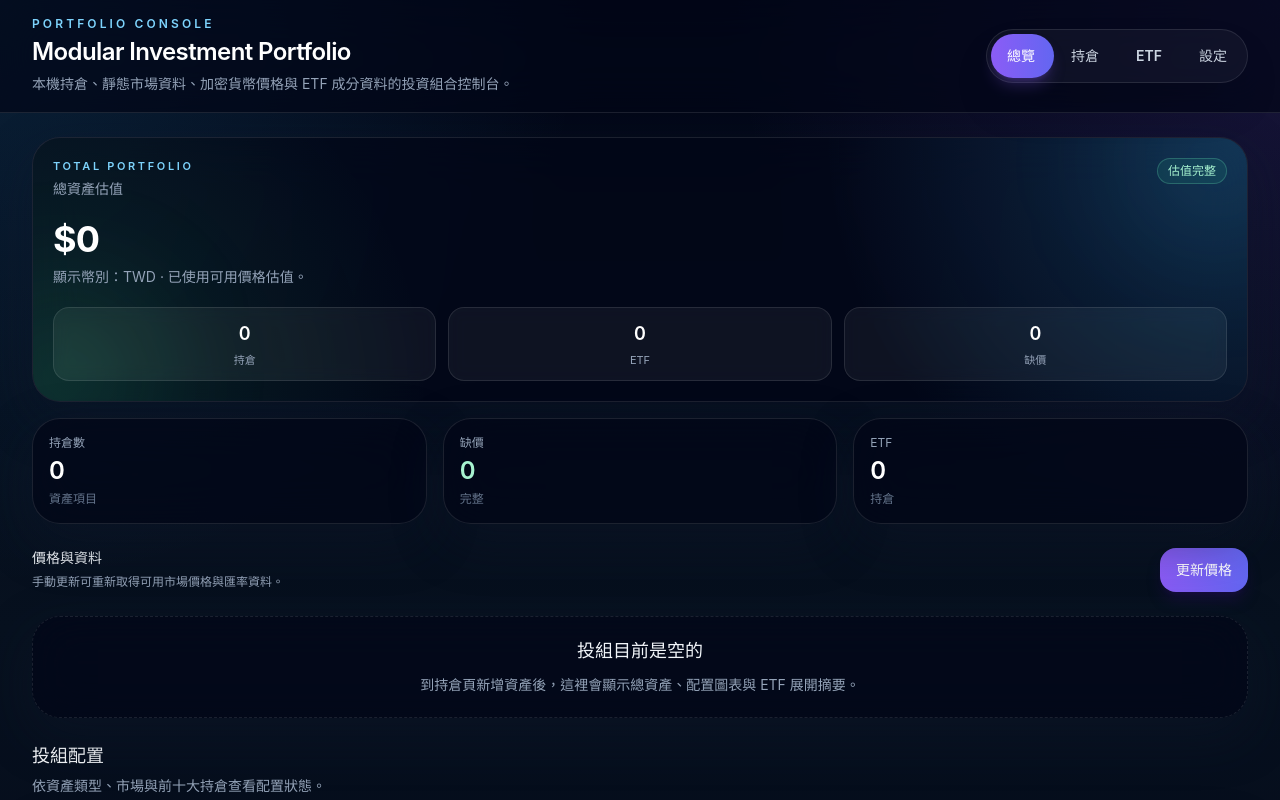
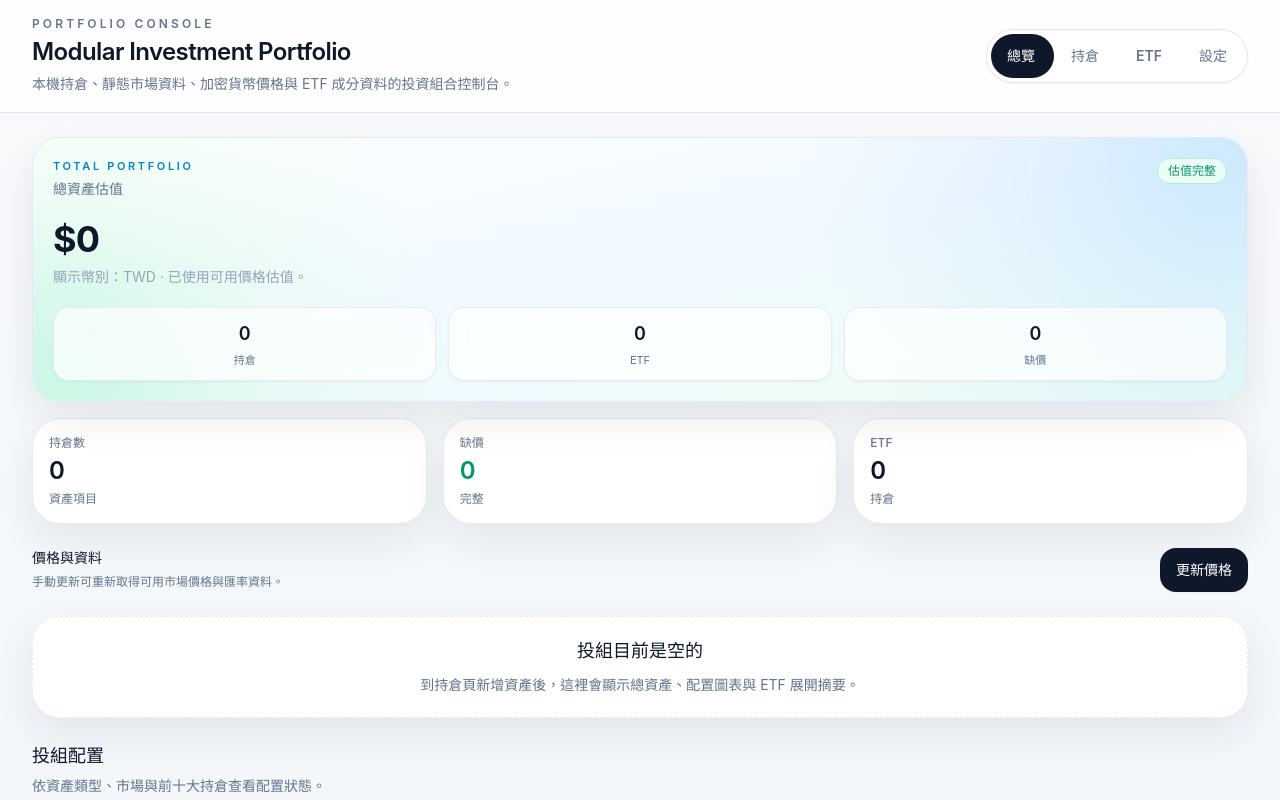
Before and after one commit to Sean11231123/investment-portfolio, a React (Vite) app: page / in a window 1280 px wide. Shown: the top 800 px of the page. Built offline with nearby package versions, Linux system fonts and the light colour scheme; no server answers.

Commit message:
WIP light theme experiment

```diff
--- a/src/components/Layout.tsx
+++ b/src/components/Layout.tsx
@@ -17,17 +17,16 @@ const navItems: Array<{ key: PageKey; label: string }> = [
 
 export function Layout({ activePage, onNavigate, children }: LayoutProps) {
   return (
-    <div className="min-h-screen bg-[radial-gradient(circle_at_top_left,rgba(56,189,248,0.14),transparent_32%),radial-gradient(circle_at_top_right,rgba(139,92,246,0.16),transparent_30%),linear-gradient(180deg,#020617_0%,#07111f_48%,#020617_100%)] text-slate-100">
-      <header className="sticky top-0 z-30 border-b border-white/10 bg-slate-950/70 backdrop-blur-xl">
+    <div className="min-h-screen bg-[linear-gradient(180deg,#f8fafc_0%,#f1f5f9_100%)] text-slate-900">
+      <header className="sticky top-0 z-30 border-b border-slate-200 bg-white/80 backdrop-blur-xl">
         <div className="mx-auto flex max-w-7xl flex-col gap-3 px-4 py-3 sm:px-6 sm:py-4 lg:flex-row lg:items-center lg:justify-between lg:px-8">
           <div className="min-w-0">
-            <p className="text-[11px] font-semibold uppercase tracking-[0.26em] text-sky-300 sm:text-xs">
+            <p className="text-[11px] font-semibold uppercase tracking-[0.26em] text-slate-500 sm:text-xs">
               Portfolio Console
             </p>
-            <h1 className="mt-1 truncate text-lg font-semibold tracking-tight text-white sm:text-2xl">
-              Modular Investment Portfolio
+            <h1 className="mt-1 truncate text-lg font-semibold tracking-tight text-slate-900 sm:text-2xl">              Modular Investment Portfolio
             </h1>
-            <p className="mt-1 hidden max-w-2xl text-sm leading-6 text-slate-400 sm:block">
+            <p className="mt-1 hidden max-w-2xl text-sm leading-6 text-slate-500 sm:block">
               本機持倉、靜態市場資料、加密貨幣價格與 ETF 成分資料的投資組合控制台。
             </p>
           </div>
@@ -46,7 +45,7 @@ export function Layout({ activePage, onNavigate, children }: LayoutProps) {
       </main>
 
       <div className="fixed inset-x-0 bottom-0 z-40 px-3 pb-[calc(env(safe-area-inset-bottom)+0.65rem)] sm:hidden">
-        <div className="mx-auto max-w-md rounded-[1.75rem] border border-white/10 bg-slate-950/85 p-1.5 shadow-[0_20px_70px_rgba(0,0,0,0.55)] backdrop-blur-xl">
+        <div className="mx-auto max-w-md rounded-[1.75rem] border border-slate-200 bg-white/95 p-1.5 shadow-[0_18px_40px_rgba(15,23,42,0.10)] backdrop-blur-xl">
           <NavPill activePage={activePage} onNavigate={onNavigate} variant="mobile" />
         </div>
       </div>
@@ -75,16 +74,16 @@ function NavPill({
   return (
     <nav
       className={`relative grid-cols-4 gap-1 ${isMobile
-          ? "grid rounded-[1.45rem] bg-white/[0.04] p-1"
-          : "rounded-full border border-white/10 bg-white/[0.04] p-1 shadow-2xl shadow-black/20"
-        } ${className}`}
+        ? "grid rounded-[1.45rem] bg-slate-100 p-1"
+        : "rounded-full border border-slate-200 bg-white p-1 shadow-sm"
+      } ${className}`}
       aria-label="主選單"
     >
       <div
         aria-hidden="true"
         className={`absolute left-1 top-1 h-[calc(100%-0.5rem)] transition-transform duration-300 ease-out ${isMobile
-            ? "rounded-[1.15rem] bg-white shadow-lg shadow-sky-950/20"
-            : "rounded-full bg-gradient-to-r from-violet-500 to-indigo-500 shadow-lg shadow-violet-500/25"
+          ? "rounded-[1.15rem] bg-slate-900 shadow-sm"
+          : "rounded-full bg-slate-900 shadow-sm"
           }`}
         style={{
           width: `calc((100% - 0.5rem) / ${navItems.length})`,
@@ -102,10 +101,8 @@ function NavPill({
             onClick={() => onNavigate(item.key)}
             className={`relative z-10 rounded-full px-2 py-2 text-xs font-semibold transition-colors duration-300 ease-out focus:outline-none focus:ring-2 focus:ring-sky-400/70 sm:px-4 sm:text-sm ${isMobile ? "min-h-12" : "min-h-11"
               } ${active
-                ? isMobile
-                  ? "text-slate-950"
-                  : "text-white"
-                : "text-slate-300 hover:text-white"
+                 ? "text-white"
+                 : "text-slate-500 hover:text-slate-900"
               }`}
           >
             {item.label}
--- a/src/components/SummaryCards.tsx
+++ b/src/components/SummaryCards.tsx
@@ -63,18 +63,18 @@ function PortfolioHeroCard({
   isPartial: boolean;
 }) {
   return (
-    <AppCard className="relative overflow-hidden">
-      <div className="pointer-events-none absolute inset-0 bg-[radial-gradient(circle_at_top_right,rgba(56,189,248,0.20),transparent_34%),radial-gradient(circle_at_bottom_left,rgba(74,222,128,0.13),transparent_32%)]" />
-      <div className="pointer-events-none absolute -right-14 -top-16 h-44 w-44 rounded-full bg-sky-400/10 blur-3xl" />
-      <div className="pointer-events-none absolute -bottom-16 -left-14 h-44 w-44 rounded-full bg-emerald-400/10 blur-3xl" />
+    <AppCard className="relative overflow-hidden bg-gradient-to-br from-white via-sky-50 to-emerald-50">
+      <div className="pointer-events-none absolute inset-0 bg-[radial-gradient(circle_at_top_right,rgba(147,197,253,0.28),transparent_36%),radial-gradient(circle_at_bottom_left,rgba(187,247,208,0.38),transparent_34%)]" />
+      <div className="pointer-events-none absolute -right-14 -top-16 h-44 w-44 rounded-full bg-sky-200/40 blur-3xl" />
+      <div className="pointer-events-none absolute -bottom-16 -left-14 h-44 w-44 rounded-full bg-emerald-200/45 blur-3xl" />
 
       <div className="relative">
         <div className="flex items-start justify-between gap-3">
           <div>
-            <p className="text-[11px] font-semibold uppercase tracking-[0.24em] text-sky-300">
+            <p className="text-[11px] font-semibold uppercase tracking-[0.24em] text-sky-600">
               Total Portfolio
             </p>
-            <p className="mt-1 text-sm text-slate-400">總資產估值</p>
+            <p className="mt-1 text-sm text-slate-500">總資產估值</p>
           </div>
 
           <AppBadge tone={isPartial ? "warning" : "success"}>
@@ -83,7 +83,7 @@ function PortfolioHeroCard({
         </div>
 
         <div className="mt-5">
-          <p className="break-words text-3xl font-bold tracking-tight text-white sm:text-4xl">
+          <p className="break-words text-3xl font-bold tracking-tight text-slate-900 sm:text-4xl">
             {totalValueText}
           </p>
           <p className="mt-2 text-sm text-slate-400">
@@ -112,11 +112,11 @@ function HeroMetric({
   highlight?: boolean;
 }) {
   return (
-    <div className="rounded-2xl border border-white/10 bg-white/[0.055] px-3 py-3 text-center backdrop-blur">
-      <p className={`text-lg font-semibold ${highlight ? "text-amber-200" : "text-white"}`}>
+    <div className="rounded-2xl border border-slate-200/80 bg-white/70 px-3 py-3 text-center shadow-sm backdrop-blur">
+      <p className={`text-lg font-semibold ${highlight ? "text-amber-600" : "text-slate-900"}`}>
         {value}
       </p>
-      <p className="mt-1 text-[11px] text-slate-400">{label}</p>
+      <p className="mt-1 text-[11px] text-slate-500">{label}</p>
     </div>
   );
 }
@@ -134,14 +134,14 @@ function CompactSummaryCard({
 }) {
   const valueTone =
     tone === "success"
-      ? "text-emerald-200"
+      ? "text-emerald-600"
       : tone === "warning"
-        ? "text-amber-200"
-        : "text-white";
+        ? "text-amber-600"
+        : "text-slate-900";
 
   return (
     <AppCard className="px-3 py-3 sm:px-4 sm:py-4">
-      <p className="text-[11px] text-slate-400 sm:text-xs">{label}</p>
+      <p className="text-[11px] font-medium text-slate-500 sm:text-xs">{label}</p>
       <p className={`mt-1 break-words text-xl font-semibold sm:text-2xl ${valueTone}`}>
         {value}
       </p>
--- a/src/components/ui.tsx
+++ b/src/components/ui.tsx
@@ -22,31 +22,32 @@ type AppBadgeProps = {
 };
 
 export const appSurface =
-  "border border-white/10 bg-slate-950/70 shadow-[0_18px_50px_rgba(15,23,42,0.42)] backdrop-blur-xl";
-export const appMutedSurface = "border border-white/10 bg-white/[0.055] backdrop-blur";
+  "border border-slate-200/80 bg-white shadow-[0_16px_40px_rgba(15,23,42,0.08)]";
+export const appMutedSurface = "border border-slate-200/80 bg-slate-50";
 export const appInput =
-  "rounded-2xl border border-white/10 bg-[#081126] px-3 py-2 text-sm text-slate-100 outline-none transition placeholder:text-slate-500 focus:border-violet-300/70 focus:ring-2 focus:ring-violet-500/30 disabled:cursor-not-allowed disabled:opacity-60";
-export const appTableHeader = "bg-white/[0.04] text-left text-xs uppercase tracking-wide text-slate-400";
-export const appTableRow = "border-t border-white/10 hover:bg-white/[0.04]";
+  "rounded-2xl border border-slate-200 bg-white px-3 py-2 text-sm text-slate-900 outline-none transition placeholder:text-slate-400 focus:border-slate-400 focus:ring-2 focus:ring-slate-300/60 disabled:cursor-not-allowed disabled:opacity-60";
+export const appTableHeader =
+  "bg-slate-50 text-left text-xs uppercase tracking-wide text-slate-500";
+export const appTableRow = "border-t border-slate-200 hover:bg-slate-50/80";
 export const chartTooltipStyle = {
-  backgroundColor: "#111a35",
-  border: "1px solid rgba(255,255,255,0.14)",
+  backgroundColor: "#ffffff",
+  border: "1px solid rgba(226,232,240,1)",
   borderRadius: "16px",
-  color: "#f8fafc",
-  boxShadow: "0 20px 60px rgba(0,0,0,0.35)",
+  color: "#0f172a",
+  boxShadow: "0 18px 40px rgba(15,23,42,0.10)",
 };
-export const chartGridColor = "rgba(148, 163, 184, 0.18)";
-export const chartTextColor = "#94a3b8";
+export const chartGridColor = "rgba(148, 163, 184, 0.22)";
+export const chartTextColor = "#64748b";
 export const chartColors = [
-  "#38bdf8cc", // 亮天藍 (Sky 400) - 增加對比
-  "#4ade80cc", // 薄荷綠 (Green 400) - 視覺最舒適
-  "#fbbf24cc", // 暖金黃 (Amber 400) - 強力跳色
-  "#22d3eecc", // 清爽青 (Cyan 400)
-  "#fb7185cc", // 柔玫瑰 (Rose 400) - 作為亮點
-  "#818cf8cc", // 淡靛藍 (Indigo 400) - 與背景呼應但不重疊
-  "#f97316cc", // 活力橘 (Orange 500)
-  "#2dd4bfcc", // 翠綠藍 (Teal 400)
-  "#e2e8f0cc", // 霧白 (Slate 200) - 用於次要數據，極高對比
+  "#6b7280", // 柔灰
+  "#93c5fd", // 淺藍
+  "#fdba74", // 淺橘
+  "#bef264", // 淺綠
+  "#fca5a5", // 淺紅
+  "#67e8f9", // 淺青
+  "#c4b5fd", // 淺紫
+  "#5eead4", // 淺綠藍
+  "#d1d5db", // 淺灰
 ];
 
 export function AppCard({ children, className = "", padded = true }: AppCardProps) {
@@ -66,12 +67,12 @@ export function AppButton({
 }: AppButtonProps) {
   const variants = {
     primary:
-      "bg-gradient-to-r from-violet-500 to-indigo-500 text-white shadow-lg shadow-violet-950/40 hover:from-violet-400 hover:to-indigo-400",
+      "bg-slate-900 text-white shadow-sm hover:bg-slate-800",
     secondary:
-      "border border-white/10 bg-white/[0.06] text-slate-100 hover:bg-white/[0.1]",
+      "border border-slate-200 bg-white text-slate-700 hover:bg-slate-50",
     danger:
-      "border border-rose-300/25 bg-rose-500/10 text-rose-200 hover:bg-rose-500/20",
-    ghost: "text-slate-300 hover:bg-white/[0.06]",
+      "border border-rose-200 bg-rose-50 text-rose-600 hover:bg-rose-100",
+    ghost: "text-slate-600 hover:bg-slate-100",
   };
 
   return (
@@ -91,11 +92,11 @@ export function FieldShell({ children, className = "" }: FieldShellProps) {
 
 export function AppBadge({ children, tone = "neutral", className = "" }: AppBadgeProps) {
   const tones = {
-    neutral: "border-slate-400/20 bg-slate-400/10 text-slate-300",
-    success: "border-emerald-300/25 bg-emerald-400/10 text-emerald-200",
-    warning: "border-amber-300/25 bg-amber-400/10 text-amber-200",
-    danger: "border-rose-300/25 bg-rose-400/10 text-rose-200",
-    accent: "border-violet-300/25 bg-violet-400/10 text-violet-200",
+    neutral: "border-slate-200 bg-slate-100 text-slate-600",
+    success: "border-emerald-200 bg-emerald-50 text-emerald-600",
+    warning: "border-amber-200 bg-amber-50 text-amber-600",
+    danger: "border-rose-200 bg-rose-50 text-rose-600",
+    accent: "border-sky-200 bg-sky-50 text-sky-600",
   };
 
   return (
@@ -116,8 +117,8 @@ export function EmptyState({
 }) {
   return (
     <AppCard className="border-dashed text-center">
-      <h2 className="text-lg font-semibold text-slate-100">{title}</h2>
-      <p className="mt-2 text-sm leading-6 text-slate-400">{message}</p>
+      <h2 className="text-lg font-semibold text-slate-900">{title}</h2>
+      <p className="mt-2 text-sm leading-6 text-slate-500">{message}</p>
     </AppCard>
   );
 }
@@ -134,9 +135,9 @@ export function SectionHeader({
   return (
     <div className="flex flex-col gap-3 sm:flex-row sm:items-start sm:justify-between">
       <div>
-        <h2 className="text-lg font-semibold text-slate-50">{title}</h2>
+        <h2 className="text-lg font-semibold text-slate-900">{title}</h2>
         {description ? (
-          <p className="mt-1 text-sm leading-6 text-slate-400">{description}</p>
+          <p className="mt-1 text-sm leading-6 text-slate-500">{description}</p>
         ) : null}
       </div>
       {action}
--- a/src/pages/Dashboard.tsx
+++ b/src/pages/Dashboard.tsx
@@ -81,7 +81,7 @@ export function Dashboard({
       />
 
       {valuation.isPartial ? (
-        <section className="rounded-[1.75rem] border border-amber-300/20 bg-amber-400/10 px-4 py-3 text-sm leading-6 text-amber-100">
+        <section className="rounded-[1.75rem] border border-amber-200 bg-amber-50 px-4 py-3 text-sm leading-6 text-amber-700">
           <span className="font-semibold">估值提醒：</span>
           部分資產缺少價格，因此總資產與投組占比可能不完整。
         </section>
@@ -89,8 +89,8 @@ export function Dashboard({
 
       <section className="grid grid-cols-1 gap-3 sm:flex sm:items-center sm:justify-between">
         <div>
-          <p className="text-sm font-semibold text-slate-100">價格與資料</p>
-          <p className="mt-1 text-xs leading-5 text-slate-400">
+          <p className="text-sm font-semibold text-slate-900">價格與資料</p>
+          <p className="mt-1 text-xs leading-5 text-slate-500">
             手動更新可重新取得可用市場價格與匯率資料。
           </p>
         </div>
@@ -112,8 +112,8 @@ export function Dashboard({
       ) : null}
 
       <div className="space-y-1">
-        <h2 className="text-lg font-semibold text-slate-50">投組配置</h2>
-        <p className="text-sm leading-6 text-slate-400">
+        <h2 className="text-lg font-semibold text-slate-900">投組配置</h2>
+        <p className="text-sm leading-6 text-slate-500">
           依資產類型、市場與前十大持倉查看配置狀態。
         </p>
       </div>
@@ -127,8 +127,8 @@ export function Dashboard({
       />
 
       <div className="space-y-1">
-        <h2 className="text-lg font-semibold text-slate-50">幣別配置</h2>
-        <p className="text-sm leading-6 text-slate-400">
+        <h2 className="text-lg font-semibold text-slate-900">幣別配置</h2>
+        <p className="text-sm leading-6 text-slate-500">
           查看投組在不同計價幣別中的分布。
         </p>
       </div>
@@ -139,14 +139,14 @@ export function Dashboard({
         fxRates={fxRates}
       />
 
-      <section className="rounded-[1.75rem] border border-amber-300/20 bg-amber-400/10 px-4 py-3 text-sm leading-6 text-amber-100">
+      <section className="rounded-[1.75rem] border border-amber-200 bg-amber-50 px-4 py-3 text-sm leading-6 text-amber-700">
         <span className="font-semibold">ETF 資料提醒：</span>
         ETF 成分資料為手動/範例資料，使用前請由使用者自行更新。
       </section>
 
       <div className="space-y-1">
-        <h2 className="text-lg font-semibold text-slate-50">ETF 展開摘要</h2>
-        <p className="text-sm leading-6 text-slate-400">
+        <h2 className="text-lg font-semibold text-slate-900">ETF 展開摘要</h2>
+        <p className="text-sm leading-6 text-slate-500">
           只計算 ETF 持倉內部成分；未建立成分資料的 ETF 會顯示為未展開。
         </p>
       </div>
```
